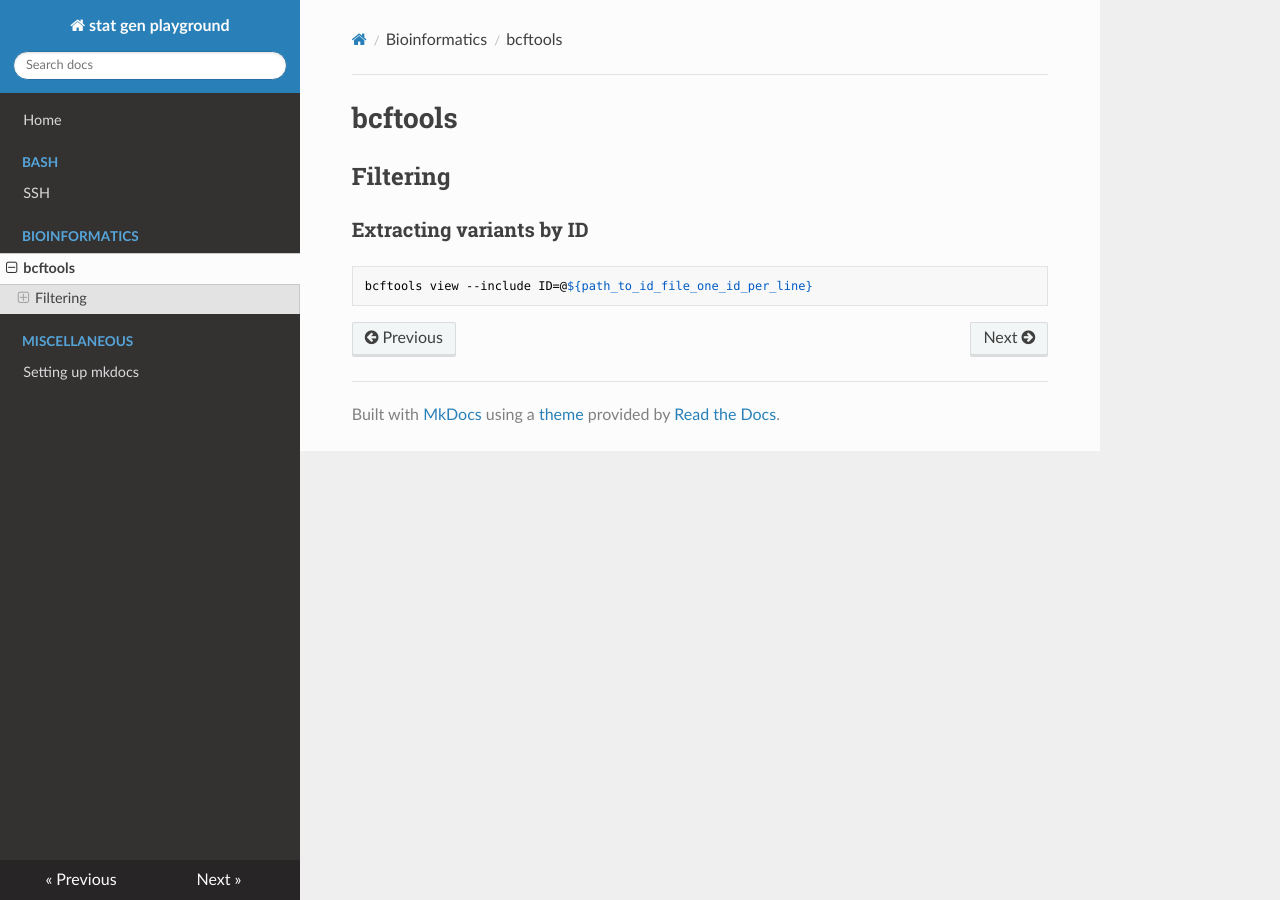
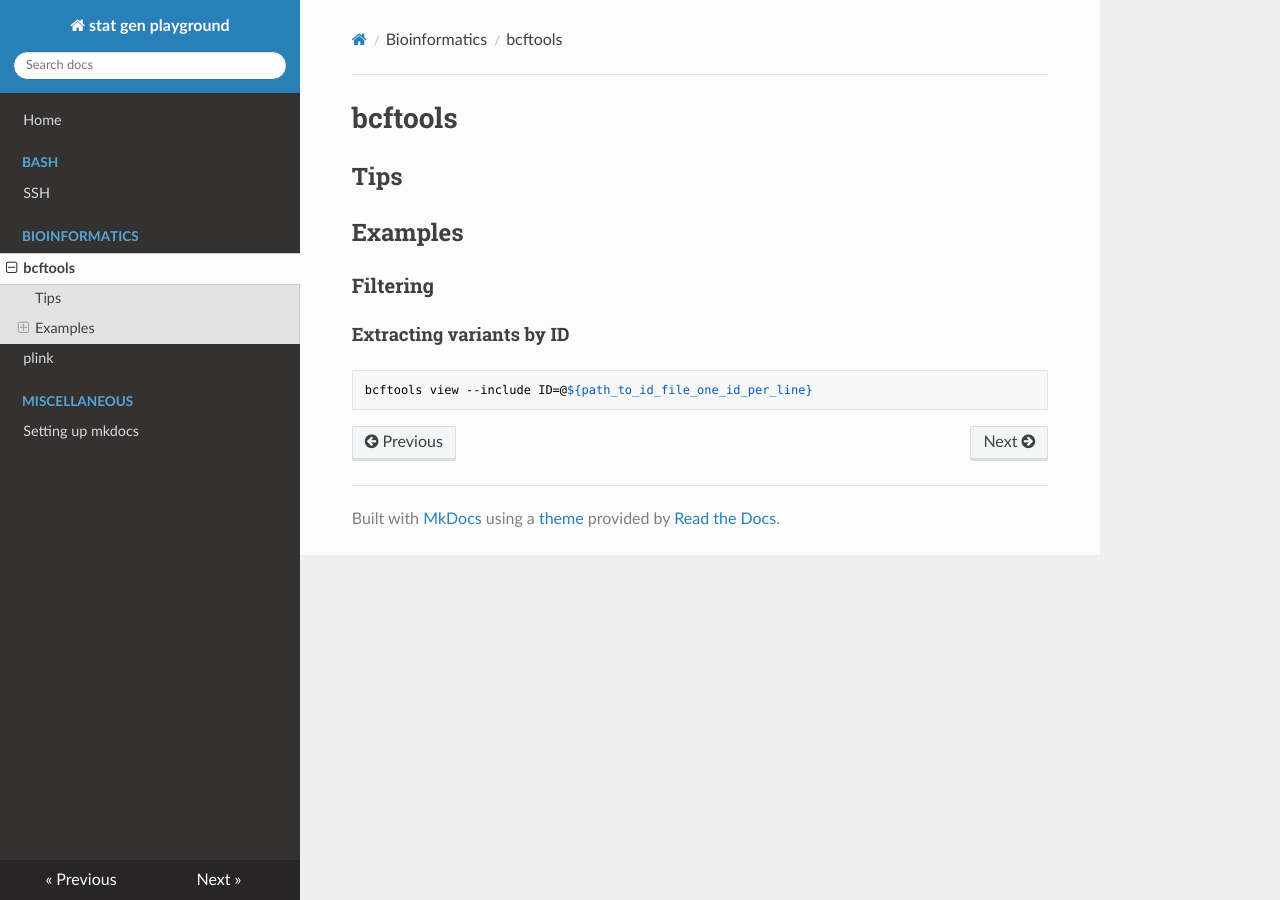
Before and after one commit to drkaizeng/statistics_and_engineering_lab, an MkDocs documentation site: the page built from docs/bioinformatics/bcftools.md, in a window 1280 px wide. Built offline with MkDocs 1.6.1, drawn with Linux system fonts in a browser that asks for light colours; nearby versions of some CDN libraries.

Commit message:
New notes

````diff
--- a/docs/bioinformatics/bcftools.md
+++ b/docs/bioinformatics/bcftools.md
@@ -1,8 +1,11 @@
 # bcftools
 
-## Filtering
+## Tips
 
-### Extracting variants by ID
+## Examples
+### Filtering
+
+#### Extracting variants by ID
 ```bash
 bcftools view --include ID=@${path_to_id_file_one_id_per_line}
 ```
--- a/mkdocs.yml
+++ b/mkdocs.yml
@@ -11,6 +11,7 @@ nav:
         - SSH: bash/ssh.md
     - Bioinformatics:
         - bcftools: bioinformatics/bcftools.md
+        - plink: bioinformatics/plink.md
     - Miscellaneous:
         - Setting up mkdocs: misc/setting_up_mkdocs.md
 
````
Also changed, not shown: docs/bioinformatics/plink.md (added, +10 -0 lines).
